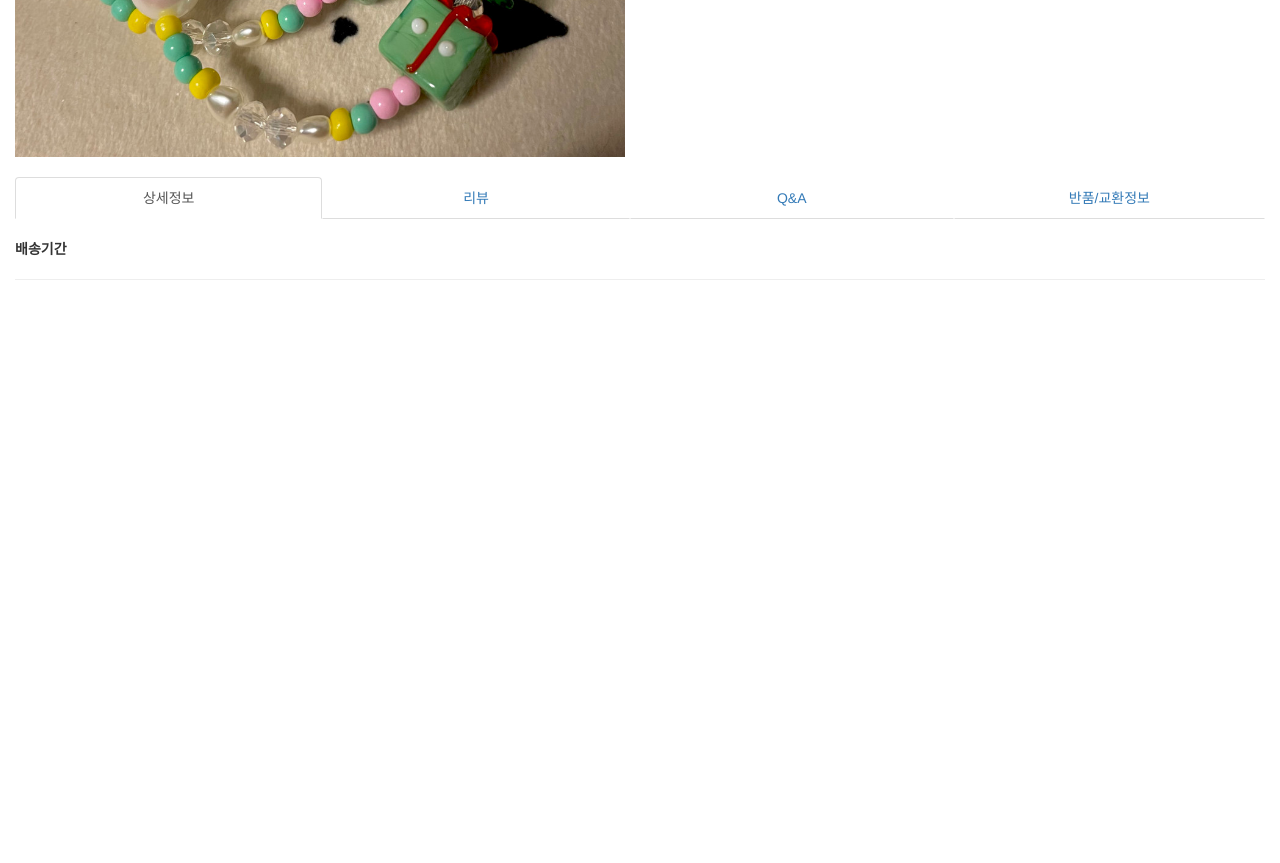
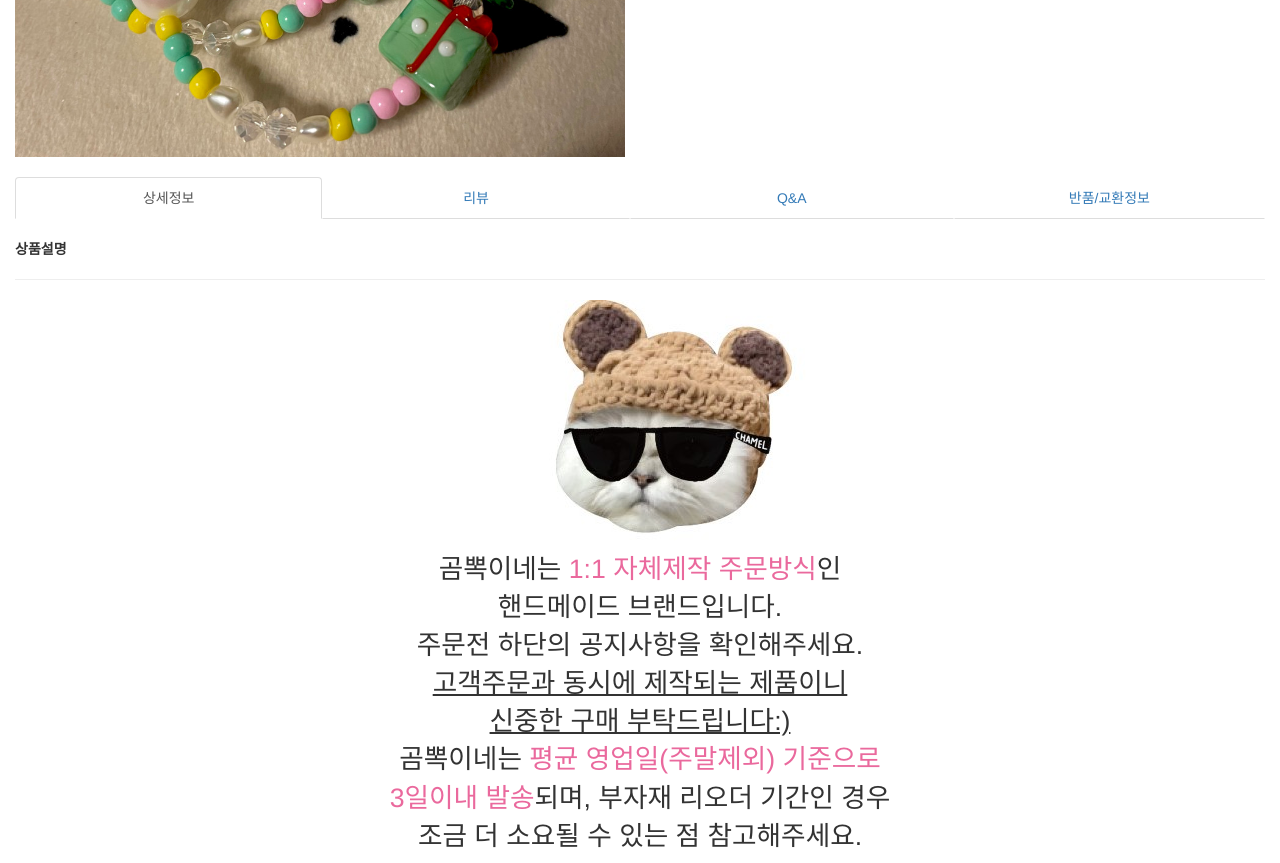
Before and after one commit to Cookie-Carrot/html-term-project, a plain HTML site: page index.html in a window 1280 px wide. Shown: the part 525-1388 px from the top of the page. Before the commit the page ends 825 px from the top, so only its background shows below. Drawn offline with nearby package versions, Linux system fonts and the light colour scheme.

Commit message:
add pictures

```diff
--- a/index.html
+++ b/index.html
@@ -90,8 +90,39 @@
           </ul>
         </div>
         <div class="col-md-12" style="margin-top: 2rem">
-          <p style="font-weight: bolder;">배송기간</p>
+          <p style="font-weight: bolder;">상품설명</p>
           <hr>
+        </div>
+
+      </div>
+      <div class="row">
+        <div class="col-md-offset-5">
+          <img src="./로고.jpg">
+        </div>
+      </div>
+      <p align="center" style="font-size: 20pt;">
+        곰뽁이네는 <span style="color:#EA699D">1:1 자체제작 주문방식</span>인<br>
+        핸드메이드 브랜드입니다.<br>
+        주문전 하단의 공지사항을 확인해주세요.<br>
+        <span style="text-decoration:underline">고객주문과 동시에 제작되는 제품이니</span><br>
+        <span style="text-decoration:underline">신중한 구매 부탁드립니다:)</span><br>
+        곰뽁이네는 <span style="color:#EA699D">평균 영업일(주말제외) 기준으로</span><br>
+        <span style="color:#EA699D">3일이내 발송</span>되며, 부자재 리오더 기간인 경우<br>
+        조금 더 소요될 수 있는 점 참고해주세요.<br>
+      </p>
+      <div class="row">
+        <div class="col-md-offset-1">
+          <img src="./상품사진1.jpg">
+        </div>
+      </div>
+      <div class="row">
+        <div class="col-md-offset-1">
+          <img src="./상품사진2.jpg">
+        </div>
+      </div>
+      <div class="row">
+        <div class="col-md-offset-1">
+          <img src="./상품사진3.jpg">
         </div>
       </div>
     </div>
```
Also changed, not shown: 로고.jpg (added), 상품사진1.jpg (added), 상품사진2.jpg (added), 상품사진3.jpg (added).
